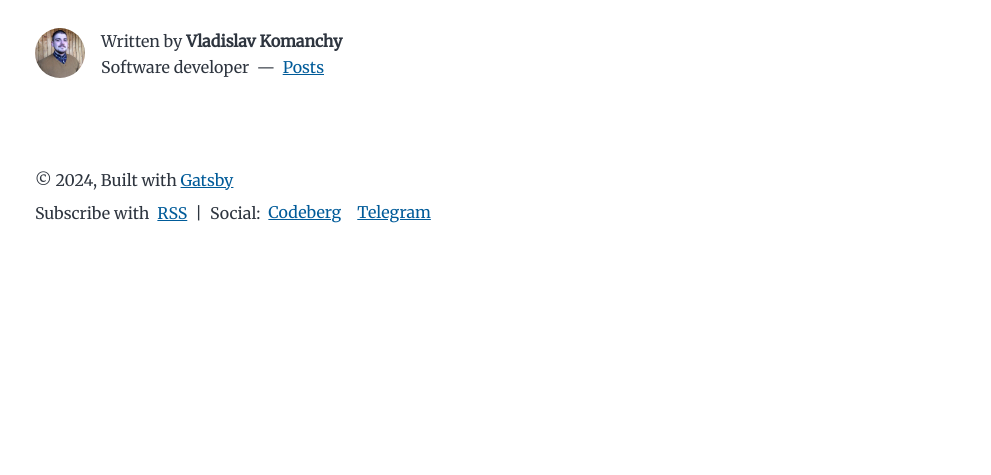
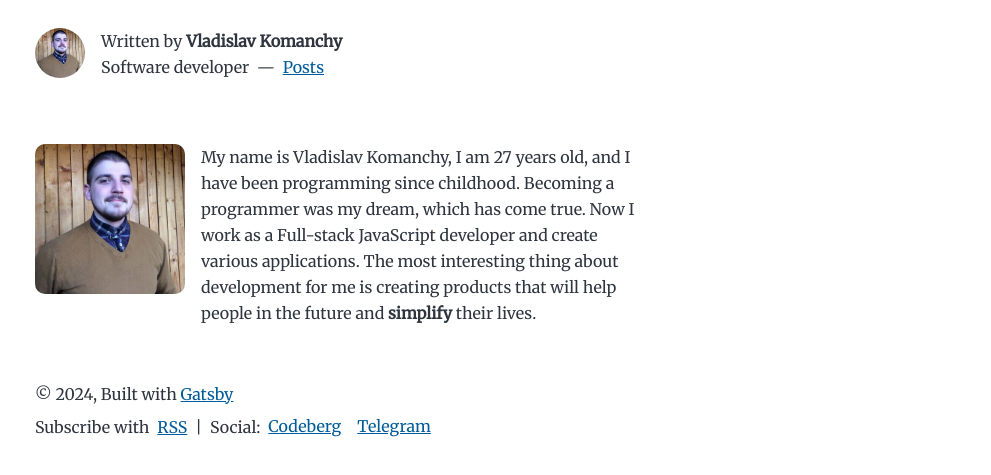
Before and after one commit to nicktorn89/gatsby-blog, a Gatsby site: page /about in a window 1280 px wide. Shown: the part 89-564 px from the top of the page, without its empty margins (289-1280 px from the left). Built offline with nearby package versions, Linux system fonts and the light colour scheme; Gatsby itself is replaced by a stand-in of ours.

Commit message:
feat: add description to about me

```diff
--- /dev/null
+++ b/src/components/AboutDesc/AboutDesc.jsx
@@ -0,0 +1,32 @@
+import React from 'react';
+import { StaticImage } from 'gatsby-plugin-image';
+
+import './style.css';
+
+export const AboutDesc = () => {
+  return (
+    <div className='about-description-block'>
+      <div className='about-description-with-photo'>
+        <StaticImage
+          className='bio-avatar'
+          layout='fixed'
+          formats={['auto', 'webp', 'avif']}
+          src='../../images/profile-pic.jpg'
+          width={150}
+          height={150}
+          quality={100}
+          alt='Profile picture'
+        />
+
+        <p>
+          My name is Vladislav Komanchy, I am 27 years old, and I have been
+          programming since childhood. Becoming a programmer was my dream, which
+          has come true. Now I work as a Full-stack JavaScript developer and
+          create various applications. The most interesting thing about
+          development for me is creating products that will help people in the
+          future and <b>simplify</b> their lives.
+        </p>
+      </div>
+    </div>
+  );
+};
--- /dev/null
+++ b/src/components/AboutDesc/style.css
@@ -0,0 +1,16 @@
+.about-description-block {
+  display: flex;
+  flex-direction: column;
+}
+
+.about-description-with-photo {
+  display: flex;
+}
+
+.about-description-with-photo .bio-avatar {
+  border-radius: 10px;
+}
+
+.about-description-with-photo p {
+  width: 70%;
+}
--- a/src/pages/about.js
+++ b/src/pages/about.js
@@ -3,6 +3,7 @@ import Bio from '../components/Bio/Bio';
 import Layout from '../components/Layout/Layout';
 import { graphql } from 'gatsby';
 import Seo from '../components/Seo/Seo';
+import { AboutDesc } from '../components/AboutDesc/AboutDesc';
 
 const About = ({ data, location }) => {
   const siteTitle = data.site.siteMetadata?.title || `Title`;
@@ -10,6 +11,8 @@ const About = ({ data, location }) => {
   return (
     <Layout location={location} title={siteTitle}>
       <Bio location={location} />
+
+      <AboutDesc />
     </Layout>
   );
 };
```
